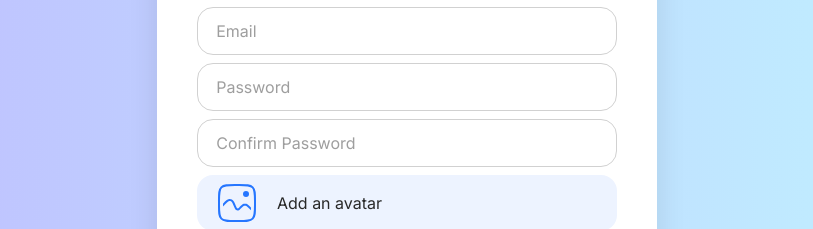
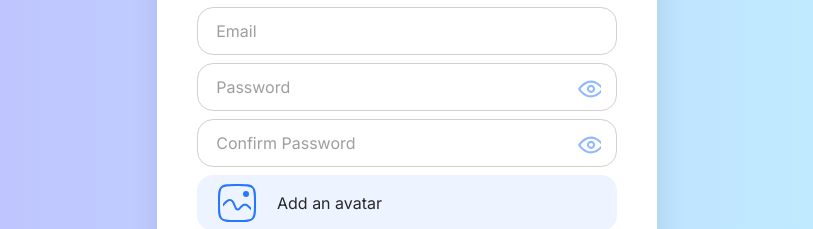
Before and after one commit to p6te/Chat-app, a React (Vite) app: page /register in a window 1280 px wide. Shown: the part 274-503 px from the top of the page, without its empty margins (233-1046 px from the left). Built offline with nearby package versions, Linux system fonts and the light colour scheme; no server answers.

Commit message:
reactor: validation of login page, improve input component

```diff
--- /dev/null
+++ b/src/assets/HidePasswordIcon.tsx
@@ -0,0 +1,34 @@
+import { useTheme } from "~/styles/theme/themeContext";
+
+interface Props {
+  color?: string;
+  size?: number;
+}
+
+export default function HidePasswordIcon({ color, size }: Props) {
+  const { theme } = useTheme();
+
+  const width = size ? size + "px" : "24px";
+  const height = size ? size + "px" : "24px";
+
+  return (
+    <svg
+      fill="none"
+      width={width}
+      height={height}
+      viewBox={`0 0 ${width} ${height}`}
+      xmlns="http://www.w3.org/2000/svg"
+    >
+      <path
+        clip-rule="evenodd"
+        d="M22.6928 1.55018C22.3102 1.32626 21.8209 1.45915 21.6 1.84698L19.1533 6.14375C17.4864 5.36351 15.7609 4.96457 14.0142 4.96457C9.32104 4.96457 4.781 7.84644 1.11993 13.2641L1.10541 13.2854L1.09271 13.3038C0.970762 13.4784 0.967649 13.6837 1.0921 13.8563C3.79364 17.8691 6.97705 20.4972 10.3484 21.6018L8.39935 25.0222C8.1784 25.4101 8.30951 25.906 8.69214 26.1299L9.03857 26.3326C9.4212 26.5565 9.91046 26.4237 10.1314 26.0358L23.332 2.86058C23.553 2.47275 23.4219 1.97684 23.0392 1.75291L22.6928 1.55018ZM18.092 8.00705C16.7353 7.40974 15.3654 7.1186 14.0142 7.1186C10.6042 7.1186 7.07416 8.97311 3.93908 12.9239C3.63812 13.3032 3.63812 13.8561 3.93908 14.2354C6.28912 17.197 8.86102 18.9811 11.438 19.689L12.7855 17.3232C11.2462 16.8322 9.97333 15.4627 9.97333 13.5818C9.97333 11.2026 11.7969 9.27368 14.046 9.27368C15.0842 9.27368 16.0317 9.68468 16.7511 10.3612L18.092 8.00705ZM15.639 12.3137C15.2926 11.7767 14.7231 11.4277 14.046 11.4277C12.9205 11.4277 12 12.3906 12 13.5802C12 14.3664 12.8432 15.2851 13.9024 15.3624L15.639 12.3137Z"
+        fill={color ? color : theme.primary}
+        fillRule="evenodd"
+      />
+      <path
+        d="M14.6873 22.1761C19.1311 21.9148 23.4056 19.0687 26.8864 13.931C26.9593 13.8234 27 13.7121 27 13.5797C27 13.4535 26.965 13.3481 26.8956 13.2455C25.5579 11.2677 24.1025 9.62885 22.5652 8.34557L21.506 10.2052C22.3887 10.9653 23.2531 11.87 24.0894 12.9239C24.3904 13.3032 24.3904 13.8561 24.0894 14.2354C21.5676 17.4135 18.7903 19.2357 16.0254 19.827L14.6873 22.1761Z"
+        fill={color ? color : theme.primary}
+      />
+    </svg>
+  );
+}
--- /dev/null
+++ b/src/assets/ShowPasswordIcon.tsx
@@ -0,0 +1,36 @@
+import { useTheme } from "~/styles/theme/themeContext";
+
+interface Props {
+  color?: string;
+  size?: number;
+}
+
+export default function ShowPasswordIcon({ color, size }: Props) {
+  const { theme } = useTheme();
+
+  const width = size ? size + "px" : "24px";
+  const height = size ? size + "px" : "24px";
+
+  return (
+    <svg
+      fill="none"
+      width={width}
+      height={height}
+      viewBox={`0 0 ${width} ${height}`}
+      xmlns="http://www.w3.org/2000/svg"
+    >
+      <path
+        clip-rule="evenodd"
+        d="M17.7469 15.4149C17.9855 14.8742 18.1188 14.2724 18.1188 14.0016C18.1188 11.6544 16.2952 9.7513 14.046 9.7513C11.7969 9.7513 9.97332 11.6544 9.97332 14.0016C9.97332 16.3487 12.0097 17.8886 14.046 17.8886C15.3486 17.8886 16.508 17.2515 17.2517 16.2595C17.4466 16.0001 17.6137 15.7168 17.7469 15.4149ZM14.046 15.7635C14.5551 15.7635 15.0205 15.5684 15.3784 15.2457C15.81 14.8566 16 14.2807 16 14.0016C16 12.828 15.1716 11.8764 14.046 11.8764C12.9205 11.8764 12 12.8264 12 14C12 14.8104 12.9205 15.7635 14.046 15.7635Z"
+        fill={color ? color : theme.primary}
+        fill-rule="evenodd"
+      />
+      <path
+        clip-rule="evenodd"
+        d="M1.09212 14.2724C1.07621 14.2527 1.10803 14.2931 1.09212 14.2724C0.96764 14.1021 0.970773 13.8996 1.09268 13.7273C1.10161 13.7147 1.11071 13.7016 1.11993 13.6882C4.781 8.34319 9.32105 5.5 14.0142 5.5C18.7025 5.5 23.2385 8.33554 26.8956 13.6698C26.965 13.771 27 13.875 27 13.9995C27 14.1301 26.9593 14.2399 26.8863 14.3461C23.2302 19.6702 18.6982 22.5 14.0142 22.5C9.30912 22.5 4.75717 19.6433 1.09212 14.2724ZM3.93909 13.3525C3.6381 13.7267 3.6381 14.2722 3.93908 14.6465C7.07417 18.5443 10.6042 20.3749 14.0142 20.3749C17.4243 20.3749 20.9543 18.5443 24.0894 14.6465C24.3904 14.2722 24.3904 13.7267 24.0894 13.3525C20.9543 9.45475 17.4243 7.62513 14.0142 7.62513C10.6042 7.62513 7.07417 9.45475 3.93909 13.3525Z"
+        fill={color ? color : theme.primary}
+        fill-rule="evenodd"
+      />
+    </svg>
+  );
+}
--- a/src/components/Sidebar/index.tsx
+++ b/src/components/Sidebar/index.tsx
@@ -9,19 +9,25 @@
 type Props = {
   setErrorMessage: (message: string) => void;
   setIsSearchOpen: Dispatch<SetStateAction<boolean>>;
+  setIsLoading: Dispatch<SetStateAction<boolean>>;
 };
 
-export default function Sidebar({ setErrorMessage, setIsSearchOpen }: Props) {
+export default function Sidebar({
+  setErrorMessage,
+  setIsSearchOpen,
+  setIsLoading,
+}: Props) {
   const isMobile = useScreenWidth() <= 480;
 
   return (
     <>
       <SidebarContainer>
-        <Navbar setErrorMessage={setErrorMessage} />
+        <Navbar setErrorMessage={setErrorMessage} setIsLoading={setIsLoading} />
         <Chats setErrorMessage={setErrorMessage} />
         <Footer
           setErrorMessage={setErrorMessage}
           setIsSearchOpen={setIsSearchOpen}
+          setIsLoading={setIsLoading}
         />
       </SidebarContainer>
     </>
--- a/src/components/common/Input/index.tsx
+++ b/src/components/common/Input/index.tsx
@@ -1,10 +1,11 @@
-import { forwardRef } from "react";
+import { Dispatch, ReactElement, SetStateAction, forwardRef } from "react";
 import {
   Container,
   InputProps,
   StyledInput,
   Label,
   ErrorMessage,
+  PasswordIconContainer,
 } from "./styled";
 import Spacer from "../Spacer";
 
@@ -12,12 +13,25 @@
   label?: string;
   errorMessage?: string;
   marginTop?: string;
+  endIcon?: ReactElement;
+  endIconOnClick?: () => void;
 }
 
 export type Ref = Props;
 
 const Input = forwardRef<HTMLInputElement, Props>(
-  ({ label, errorMessage, placeholder, marginTop, ...props }: Props, ref) => {
+  (
+    {
+      label,
+      errorMessage,
+      placeholder,
+      marginTop,
+      endIcon,
+      endIconOnClick,
+      ...props
+    }: Props,
+    ref
+  ) => {
     return (
       <>
         {marginTop && <Spacer size={marginTop} />}
@@ -27,8 +41,14 @@
             isError={!!errorMessage}
             {...props}
             ref={ref}
+            withEndIcon={!!endIcon}
           />
           {label && <Label> {label} </Label>}
+          {endIcon && !!endIconOnClick && (
+            <PasswordIconContainer onClick={endIconOnClick}>
+              {endIcon}
+            </PasswordIconContainer>
+          )}
         </Container>
         {errorMessage && <ErrorMessage>{errorMessage}</ErrorMessage>}
       </>
--- a/src/components/common/Input/styled.ts
+++ b/src/components/common/Input/styled.ts
@@ -7,6 +7,7 @@
 
 export type InputProps = {
   isError?: boolean;
+  withEndIcon?: boolean;
 } & React.DetailedHTMLProps<
   React.InputHTMLAttributes<HTMLInputElement>,
   HTMLInputElement
@@ -21,7 +22,7 @@
 `;
 
 export const StyledInput = styled("input").withConfig({
-  shouldForwardProp: (prop) => !["isError"].includes(prop),
+  shouldForwardProp: (prop) => !["isError", "withEndIcon"].includes(prop),
 })<InputProps>`
   width: 100%;
   height: 3rem;
@@ -36,6 +37,11 @@
     isError &&
     css`
       border: 1px solid ${theme.error};
+    `};
+  ${({ withEndIcon }) =>
+    withEndIcon &&
+    css`
+      padding-right: 48px;
     `};
 
   &:focus {
@@ -73,3 +79,18 @@
   font-size: 0.8rem;
   margin: 0 8px;
 `;
+
+export const PasswordIconContainer = styled("div")`
+  opacity: 0.5;
+  padding: 10px;
+  width: auto;
+  height: auto;
+  position: absolute;
+  right: 6px;
+
+  &:hover {
+    opacity: 1;
+    cursor: pointer;
+    transition: 0.2s;
+  }
+`;
--- a/src/context/AuthContext.tsx
+++ b/src/context/AuthContext.tsx
@@ -22,8 +22,12 @@
   const [isReady, setIsReady] = useState(false);
 
   useEffect(() => {
+    if (loggedUser) {
+      return;
+    }
     const unsub = onAuthStateChanged(auth, (user) => {
       if (user) {
+        console.log("test");
         setLoggedUser(user);
         const isLogin = async () => {
           await setDoc(
@@ -40,7 +44,7 @@
     });
 
     return () => unsub();
-  }, []);
+  }, [loggedUser]);
 
   return (
     <AuthContext.Provider value={{ loggedUser, setLoggedUser }}>
--- a/src/pages/Register/index.tsx
+++ b/src/pages/Register/index.tsx
@@ -17,6 +17,8 @@
 import Loading from "~/components/common/LoadingSpinner";
 import ErrorModal from "~/components/common/ErrorModal";
 import FormLayout from "~/components/common/FormLayout";
+import HidePasswordIcon from "~/assets/HidePasswordIcon";
+import ShowPasswordIcon from "~/assets/ShowPasswordIcon";
 
 type Inputs = {
   username: string;
@@ -30,6 +32,8 @@
   const [isLoading, setIsLoading] = useState(false);
   const [avatar, setAvatar] = useState<File | null>(null);
   const [imageURL, setImageURL] = useState<string>("");
+  const [showPassword, setShowPassword] = useState(false);
+  const [showConfirmPassword, setShowConfirmPassword] = useState(false);
   const { setLoggedUser } = useContext(AuthContext);
   const navigate = useNavigate();
 
@@ -124,19 +128,10 @@
     e: React.MouseEvent<HTMLElement>
   ) => {
     e.preventDefault();
-    const values = getValues();
     try {
       setIsLoading(true);
       const response = await FirebaseAuthService.loginWithGoogle();
       if (response.user.photoURL) {
-        const googleAccountDisplayName =
-          response.user.providerData[0].displayName;
-        console.log(values.username);
-
-        console.warn(
-          values.username !== "" ? values.username : googleAccountDisplayName
-        );
-
         updateUserProfile(response.user, response.user.photoURL);
       } else {
         getDownloadURL(ref(storage, "avatarIcon.png")).then(
@@ -221,7 +216,7 @@
               />
 
               <Input
-                type="password"
+                type={showPassword ? "text" : "password"}
                 marginTop="8"
                 label="Password"
                 {...register("password", {
@@ -236,10 +231,16 @@
                   },
                 })}
                 errorMessage={errors.password?.message}
+                endIcon={
+                  showPassword ? <HidePasswordIcon /> : <ShowPasswordIcon />
+                }
+                endIconOnClick={() =>
+                  setShowPassword((prevState) => !prevState)
+                }
               />
 
               <Input
-                type="password"
+                type={showConfirmPassword ? "text" : "password"}
                 marginTop="8"
                 label="Confirm Password"
                 {...register("confirmPassword", {
@@ -248,6 +249,16 @@
                   },
                 })}
                 errorMessage={errors.confirmPassword?.message}
+                endIcon={
+                  showConfirmPassword ? (
+                    <HidePasswordIcon />
+                  ) : (
+                    <ShowPasswordIcon />
+                  )
+                }
+                endIconOnClick={() =>
+                  setShowConfirmPassword((prevState) => !prevState)
+                }
               />
 
               <div>
```
Also changed, not shown: src/components/Sidebar/Footer/index.tsx (+21 -8 lines), src/components/Sidebar/Navbar/index.tsx (+11 -5 lines), src/pages/Home/index.tsx (+7 -3 lines), src/pages/Login/index.tsx (+108 -31 lines).
